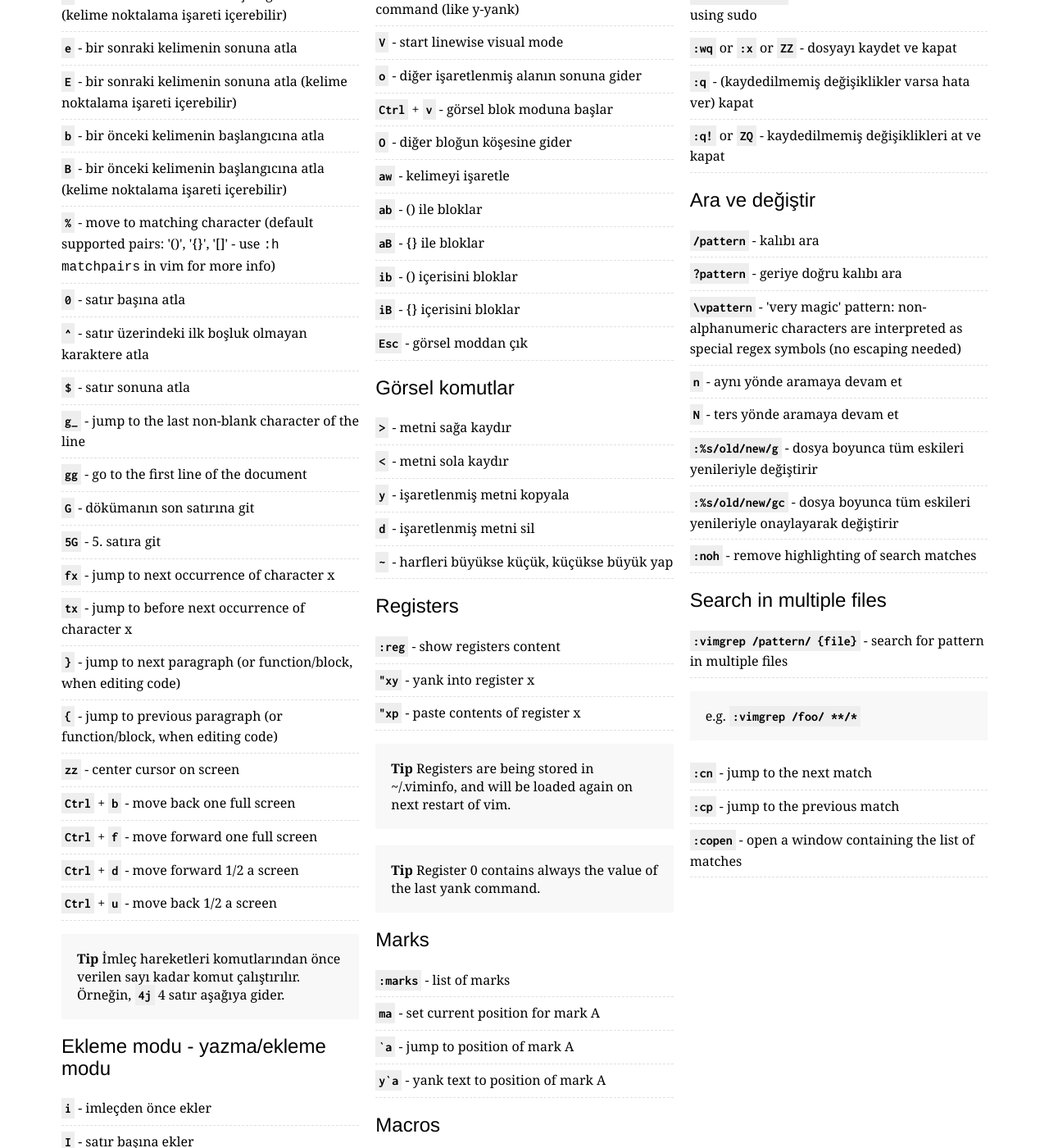
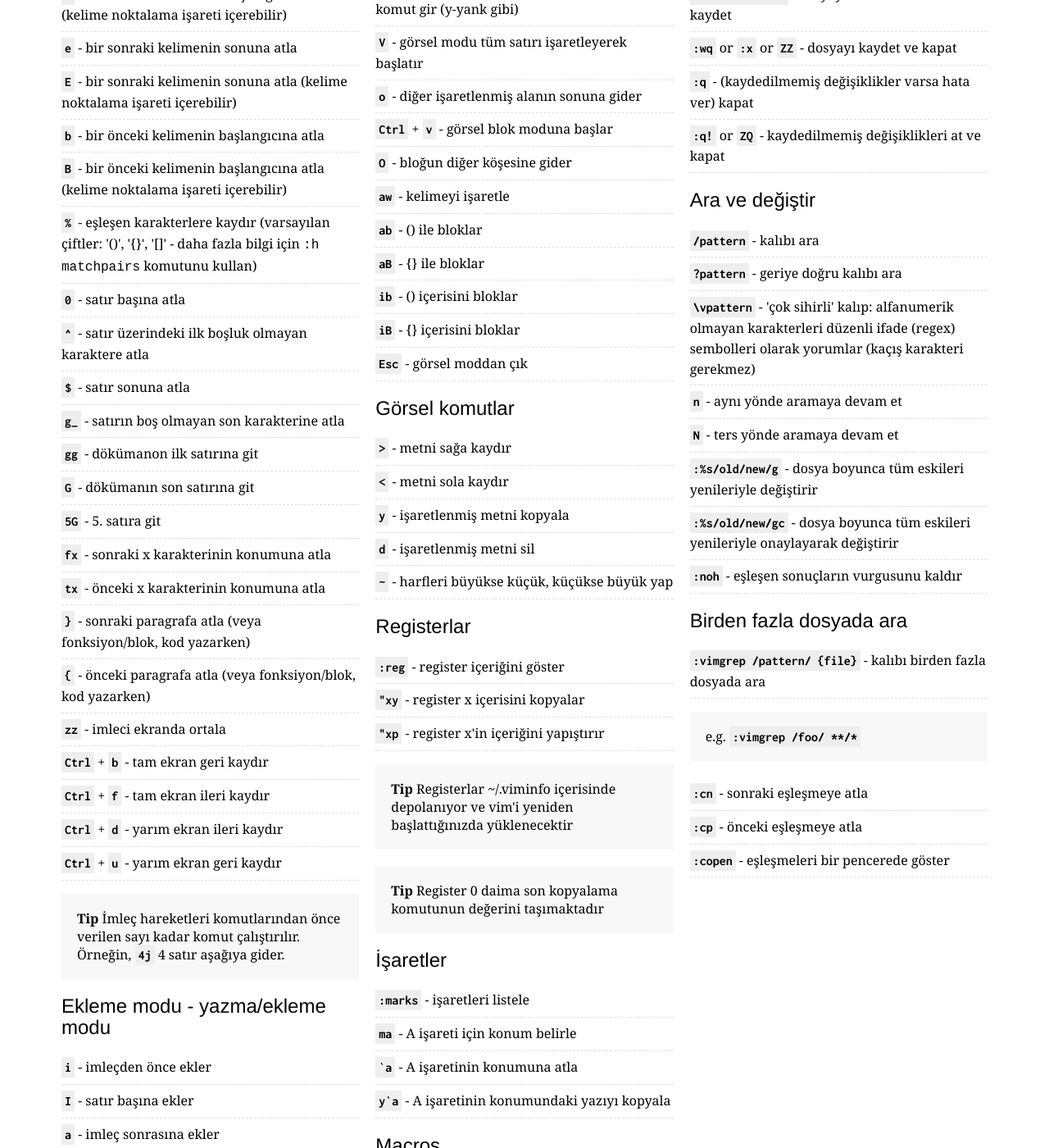
Before and after one commit to rtorr/vim-cheat-sheet, a Jekyll site: the page built from lang/tr/index.html, in a window 1280 px wide and 1400 px high, scrolled down 769 px. Shown: the whole window at 82% size. Built offline with Jekyll 4.4.1, drawn with Linux system fonts in a browser that asks for light colours; some of the changed text lies outside the part shown.

Commit message:
Updated/completed Turkish translation

```diff
--- a/lang/tr/index.html
+++ b/lang/tr/index.html
@@ -7,7 +7,7 @@ lang: "tr"
 cursorMovement:
   title: "İmleç hareketleri"
   commands:
-    h: "imleci sola kaydir"
+    h: "imleci sola kaydır"
     j: "imleci aşağı kaydır"
     k: "imleci yukarı kaydır"
     l: "imleci sağa kaydır"
@@ -17,11 +17,26 @@ cursorMovement:
     E: "bir sonraki kelimenin sonuna atla (kelime noktalama işareti içerebilir)"
     b: "bir önceki kelimenin başlangıcına atla"
     B: "bir önceki kelimenin başlangıcına atla (kelime noktalama işareti içerebilir)"
+    H: "ekranın en üstüne kaydır"
+    M: "ekranın ortasına kaydır"
+    L: "ekranın en altına kaydır"
     zero: "satır başına atla"
     caret: "satır üzerindeki ilk boşluk olmayan karaktere atla"
     dollar: "satır sonuna atla"
+    g_: "satırın boş olmayan son karakterine atla"
+    gg: "dökümanon ilk satırına git"
     G: "dökümanın son satırına git"
     fiveG: "5. satıra git"
+    fx: "sonraki x karakterinin konumuna atla"
+    tx: "önceki x karakterinin konumuna atla"
+    closeCurlyBrace: "sonraki paragrafa atla (veya fonksiyon/blok, kod yazarken)"
+    openCurlyBrace: "önceki paragrafa atla (veya fonksiyon/blok, kod yazarken)"
+    centerCursor: "imleci ekranda ortala"
+    CtrlPlusb: "tam ekran geri kaydır"
+    CtrlPlusf: "tam ekran ileri kaydır"
+    CtrlPlusu: "yarım ekran geri kaydır"
+    CtrlPlusd: "yarım ekran ileri kaydır"
+    percent: "eşleşen karakterlere kaydır (varsayılan çiftler: '()', '{}', '[]' - daha fazla bilgi için <code>:h matchpairs</code> komutunu kullan)"
   tip: "İmleç hareketleri komutlarından önce verilen sayı kadar komut çalıştırılır. Örneğin, <kbd>4j</kbd> 4 satır aşağıya gider."
 
 insertMode:
@@ -52,13 +67,13 @@ editing:
     dot: "son komutu tekrarla"
 
 markingText:
-  title: "Metin işaretleme(görsel mod)"
+  title: "Metin işaretleme (görsel mod)"
   commands:
-    v: "start visual mode, mark lines, then do a command (like y-yank)"
-    V: "start linewise visual mode"
+    v: "görsel modu başlat, satırları işaretle, bir komut gir (y-yank gibi)"
+    V: "görsel modu tüm satırı işaretleyerek başlatır"
     o: "diğer işaretlenmiş alanın sonuna gider"
     CtrlPlusv: "görsel blok moduna başlar"
-    O: "diğer bloğun köşesine gider"
+    O: "bloğun diğer köşesine gider"
     aw: "kelimeyi işaretle"
     ab: "() ile bloklar"
     aB: "{} ile bloklar"
@@ -74,6 +89,41 @@ visualCommands:
     y: "işaretlenmiş metni kopyala"
     d: "işaretlenmiş metni sil"
     tilde: "harfleri büyükse küçük, küçükse büyük yap"
+
+registers:
+  title: "Registerlar"
+  commands:
+    show: "register içeriğini göster"
+    pasteRegisterX: "register x'in içeriğini yapıştırır"
+    yankIntoRegisterX: "register x içerisini kopyalar"
+  tip1: "Registerlar ~/.viminfo içerisinde depolanıyor ve vim'i yeniden başlattığınızda yüklenecektir"
+  tip2: "Register 0 daima son kopyalama komutunun değerini taşımaktadır"
+
+marks:
+  title: "İşaretler"
+  commands:
+    list: "işaretleri listele"
+    currentPositionA: "A işareti için konum belirle"
+    jumpPositionA: "A işaretinin konumuna atla"
+    yankToMarkA: "A işaretinin konumundaki yazıyı kopyala"
+  tip: ""
+
+macros:
+  title: "Macros"
+  commands:
+    recordA: "bir makro kaydet"
+    stopRecording: "makro kaydetmeyi durdur"
+    runA: "bir makro çalıştır"
+    rerun: "son çalıştırılan makroyu yeniden çalıştır"
+
+global:
+  title: "Genel"
+  commands:
+    helpForKeyword: "kelime için yardımı aç"
+    openFile: "dosyayı aç"
+    saveAsFile: "dosyayı farklı kaydet"
+    closePane: "bölümü kapat "
+    K: "imleç altındaki kelime için kılavuzu aç"
 
 cutAndPaste:
   title: "Kes ve yapıştır"
@@ -95,6 +145,7 @@ exiting:
   title: "Çıkış"
   commands:
     colonw: "dosyayı kaydet, ama kapatma"
+    colonwsudo: "dosyayı sudo kullanarak kaydet"
     colonwq: "dosyayı kaydet ve kapat"
     colonx: "dosyayı kaydet ve kapat"
     colonq: "(kaydedilmemiş değişiklikler varsa hata ver) kapat"
@@ -105,20 +156,31 @@ searchAndReplace:
   commands:
     forwardSlashPattern: "kalıbı ara"
     questionMarkPattern: "geriye doğru kalıbı ara"
+    backslashVpattern: "'çok sihirli' kalıp: alfanumerik olmayan karakterleri düzenli ifade (regex) sembolleri olarak yorumlar (kaçış karakteri gerekmez)"
     n: "aynı yönde aramaya devam et"
     N: "ters yönde aramaya devam et"
     colonPercentForwardSlashOldForwardSlashNewForwardSlashg: "dosya boyunca tüm eskileri yenileriyle değiştirir"
     colonPercentForwardSlashOldForwardSlashNewForwardSlashgc: "dosya boyunca tüm eskileri yenileriyle onaylayarak değiştirir"
+    colonnoh: "eşleşen sonuçların vurgusunu kaldır"
+
+searchMultipleFiles:
+  title: "Birden fazla dosyada ara"
+  commands:
+    colonvimgrep: "kalıbı birden fazla dosyada ara"
+    coloncn: "sonraki eşleşmeye atla"
+    coloncp: "önceki eşleşmeye atla"
+    coloncopen: "eşleşmeleri bir pencerede göster"
 
 workingWithMultipleFiles:
   title: "Birden çok dosya ile çalışma"
   commands:
-    colone: "yeni buffer da dosyayı düzenle"
-    colonbnext: "bir sonraki buffer a geçer"
-    colonbprev: "bir önceki buffer a geçer"
-    colonbd: "buffer ı siler ve dosyayı kapatır"
-    colonsp: "yeni buffer da dosya açar ve pencereyi böler"
-    colonvsp: "yeni buffer da dosya açar ve dikey olarak pencereyi böler"
+    colone: "yeni tamponda dosyayı düzenle"
+    colonbnext: "bir sonraki tampona geçer"
+    colonbprev: "bir önceki tampona geçer"
+    colonls: "tüm açık tamponları listeler"
+    colonbd: "tamponu siler ve dosyayı kapatır"
+    colonsp: "yeni tamponda dosya açar ve pencereyi böler"
+    colonvsp: "yeni tamponda dosya açar ve dikey olarak pencereyi böler"
     ctrlPlusws: "pencereyi böler"
     ctrlPlusww: "pencereyi değiştirir"
     ctrlPluswq: "pencereyi kapatır"
@@ -139,7 +201,7 @@ tabs:
     colontabmove:  "şu anki sekmeyi #. pozisyona taşır (sıralama 0'dan başlar)"
     colontabc: "şu anki sekmeyi ve tüm pencereleri kapat"
     colontabo: "şu anki sekme dışında hepsini kapat"
-
+    colontabdo: "tüm sekmelerde <code>komut</code> çalıştır (örn. <code>:tabdo q</code> - açık tüm sekmeleri kapatır)"
 languages:
   title: "Diller"
 
```
Also changed, not shown: other parts of lang/tr/index.html (+1 -1 lines).
